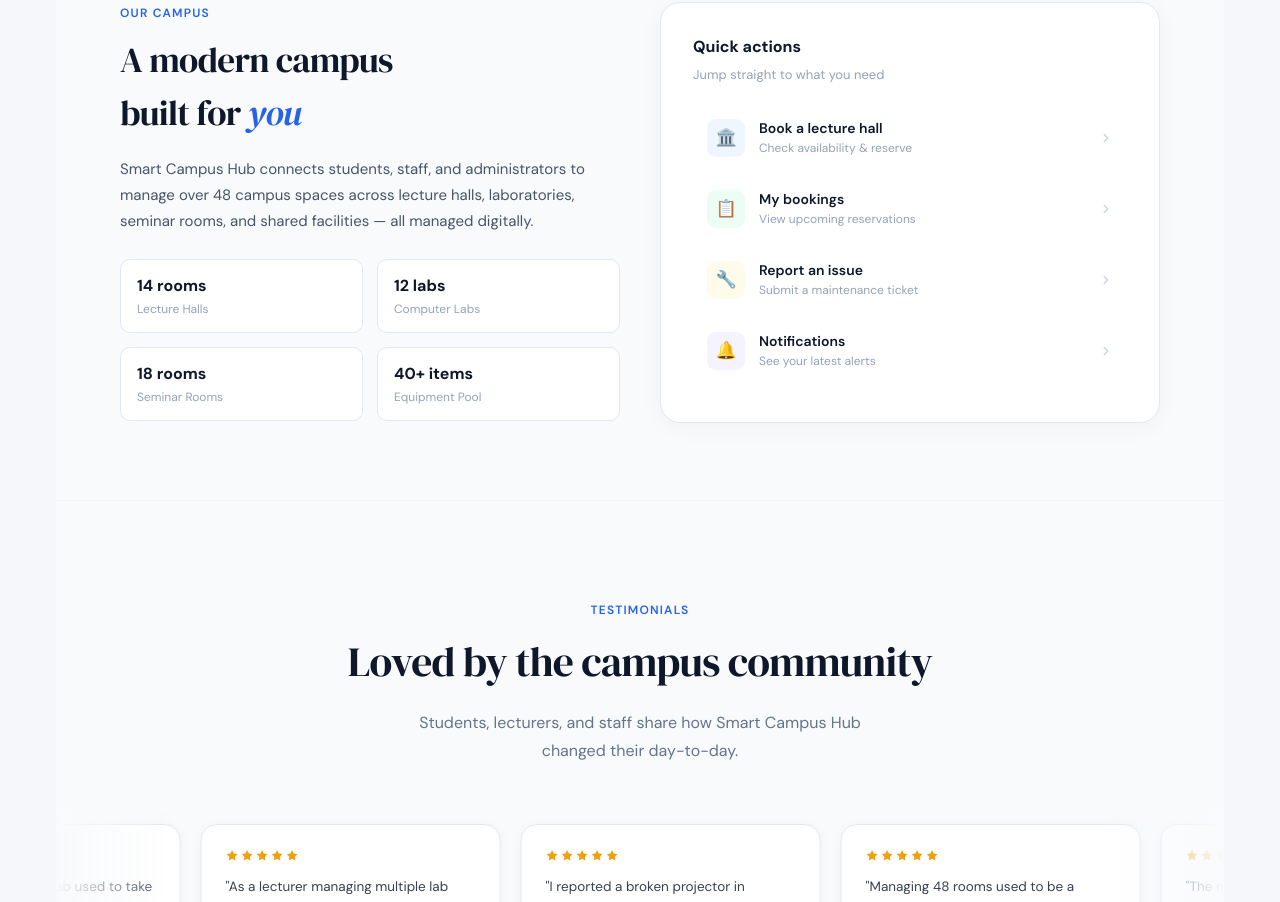
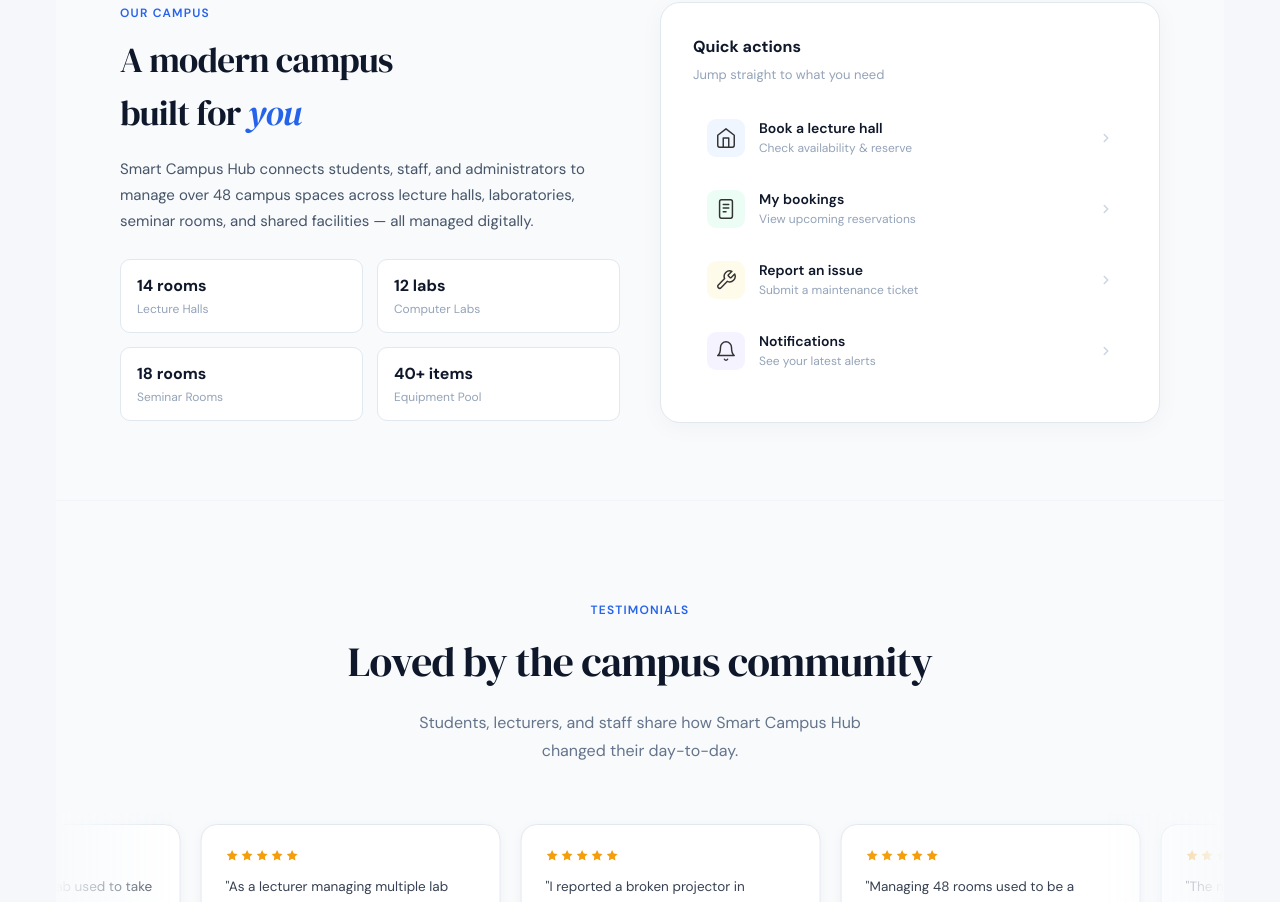
Before and after one commit to NadPerz/it3030-paf-2026-smart-campus-groupXX, a React (Vite) app in the folder frontend/: page / in a window 1280 px wide. Shown: the part 2440-3342 px from the top of the page. Built offline with nearby package versions, Linux system fonts and the light colour scheme; the HTML template or start-up script is replaced by a standard one.

Commit message:
your commit message

```diff
--- a/frontend/src/pages/AdminBookingsPage.jsx
+++ b/frontend/src/pages/AdminBookingsPage.jsx
@@ -125,20 +125,25 @@
       </div>
 
       {/* Stat cards */}
-      <div style={{ display:'grid', gridTemplateColumns:'repeat(4,1fr)', gap:14, marginBottom:22 }}>
-        {[
-          { label:'Total Bookings',  value:counts.total,    color:'#1d4ed8', bg:'#eff6ff',  border:'#bfdbfe' },
-          { label:'Pending Review',  value:counts.pending,  color:'#b45309', bg:'#fefce8',  border:'#fde68a' },
-          { label:'Approved',        value:counts.approved, color:'#15803d', bg:'#f0fdf4',  border:'#bbf7d0' },
-          { label:'Rejected',        value:counts.rejected, color:'#991b1b', bg:'#fef2f2',  border:'#fecaca' },
-        ].map(s => (
-          <div key={s.label} style={{ background:s.bg, border:`1px solid ${s.border}`, borderRadius:12, padding:'16px 20px' }}>
-            <div style={{ fontSize:11, fontWeight:700, color:s.color, textTransform:'uppercase', letterSpacing:'0.5px', marginBottom:6, opacity:0.75 }}>{s.label}</div>
-            <div style={{ fontSize:30, fontWeight:900, color:s.color, lineHeight:1 }}>{s.value}</div>
-          </div>
-        ))}
-      </div>
-
+      {/* Stat cards */}
+<div style={{ display:'grid', gridTemplateColumns:'repeat(4,1fr)', gap:16, marginBottom:22 }}>
+  {[
+    { label:'Total Bookings',  value:counts.total,    numColor:'#1d4ed8', bg:'#eff6ff',  borderLeft:'#1d4ed8' },
+    { label:'Pending Review',  value:counts.pending,  numColor:'#d97706', bg:'#fffbeb',  borderLeft:'#d97706' },
+    { label:'Approved',        value:counts.approved, numColor:'#16a34a', bg:'#f0fdf4',  borderLeft:'#16a34a' },
+    { label:'Rejected',        value:counts.rejected, numColor:'#dc2626', bg:'#fef2f2',  borderLeft:'#dc2626' },
+  ].map(s => (
+    <div key={s.label} style={{
+      background: s.bg,
+      borderRadius: 10,
+      padding: '16px 20px',
+      borderLeft: `4px solid ${s.borderLeft}`,
+    }}>
+      <div style={{ fontSize:28, fontWeight:700, color:s.numColor, lineHeight:1 }}>{s.value}</div>
+      <div style={{ fontSize:13, color:'#6b7280', marginTop:4 }}>{s.label}</div>
+    </div>
+  ))}
+</div>
       {/* Pending alert */}
       {counts.pending > 0 && (
         <div style={{ display:'flex', alignItems:'center', gap:12, padding:'12px 16px', background:'#fefce8', border:'1px solid #fde68a', borderRadius:10, marginBottom:18 }}>
--- a/frontend/src/pages/HomePage.jsx
+++ b/frontend/src/pages/HomePage.jsx
@@ -1435,7 +1435,12 @@
               {
   label: "Book a lecture hall",
   sub: "Check availability & reserve",
-                icon: "🏛️",
+  icon: (
+    <svg width="22" height="22" viewBox="0 0 24 24" fill="none" stroke="currentColor" strokeWidth="1.6" strokeLinecap="round" strokeLinejoin="round">
+      <path d="M3 9l9-7 9 7v11a2 2 0 0 1-2 2H5a2 2 0 0 1-2-2z" />
+      <polyline points="9 22 9 12 15 12 15 22" />
+    </svg>
+  ),
   link: "/bookings",
   color: "#2563EB",
   bg: "#EFF6FF",
@@ -1443,7 +1448,14 @@
 {
   label: "My bookings",
   sub: "View upcoming reservations",
-                icon: "📋",
+  icon: (
+    <svg width="22" height="22" viewBox="0 0 24 24" fill="none" stroke="currentColor" strokeWidth="1.6" strokeLinecap="round" strokeLinejoin="round">
+      <rect x="5" y="2" width="14" height="20" rx="2" />
+      <line x1="9" y1="7" x2="15" y2="7" />
+      <line x1="9" y1="11" x2="15" y2="11" />
+      <line x1="9" y1="15" x2="12" y2="15" />
+    </svg>
+  ),
   link: "/bookings",
   color: "#059669",
   bg: "#ECFDF5",
@@ -1451,7 +1463,11 @@
 {
   label: "Report an issue",
   sub: "Submit a maintenance ticket",
-                icon: "🔧",
+  icon: (
+    <svg width="22" height="22" viewBox="0 0 24 24" fill="none" stroke="currentColor" strokeWidth="1.6" strokeLinecap="round" strokeLinejoin="round">
+      <path d="M14.7 6.3a1 1 0 0 0 0 1.4l1.6 1.6a1 1 0 0 0 1.4 0l3.77-3.77a6 6 0 0 1-7.94 7.94l-6.91 6.91a2.12 2.12 0 0 1-3-3l6.91-6.91a6 6 0 0 1 7.94-7.94l-3.76 3.76z" />
+    </svg>
+  ),
   link: "/tickets",
   color: "#D97706",
   bg: "#FFFBEB",
@@ -1459,7 +1475,12 @@
 {
   label: "Notifications",
   sub: "See your latest alerts",
-                icon: "🔔",
+  icon: (
+    <svg width="22" height="22" viewBox="0 0 24 24" fill="none" stroke="currentColor" strokeWidth="1.6" strokeLinecap="round" strokeLinejoin="round">
+      <path d="M18 8A6 6 0 0 0 6 8c0 7-3 9-3 9h18s-3-2-3-9" />
+      <path d="M13.73 21a2 2 0 0 1-3.46 0" />
+    </svg>
+  ),
   link: "/notifications",
   color: "#7C3AED",
   bg: "#F5F3FF",
```
Lines whose indentation alone changed are shown as unchanged.
